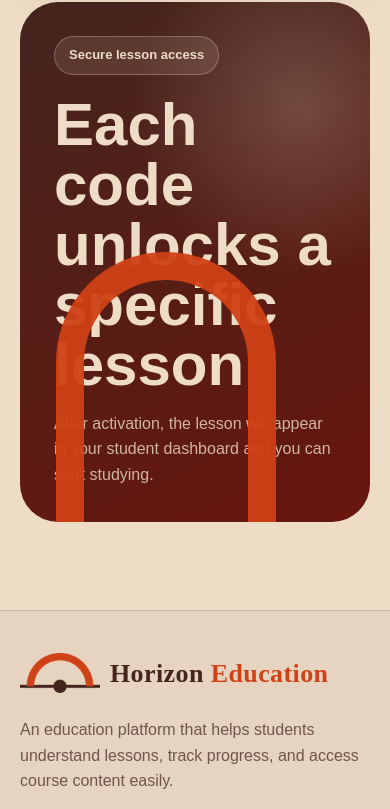
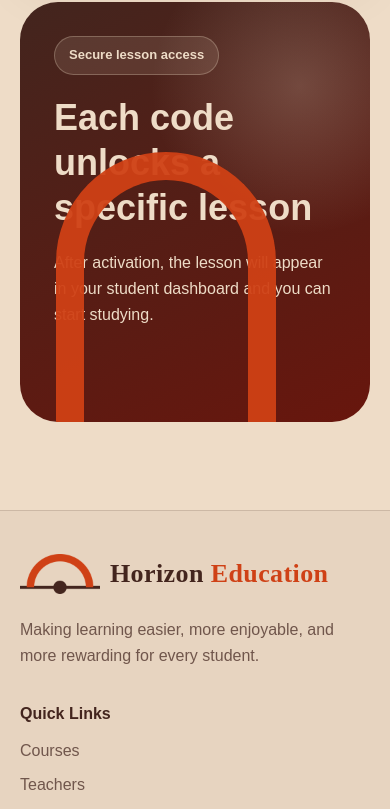
Before and after one commit to modymjd/horizon-education, a Next.js app: page /student/activate in a window 390 px wide. Shown: the part 753-1562 px from the top of the page. Built offline with nearby package versions, Linux system fonts and the light colour scheme; no server answers.

Commit message:
111111111111

```diff
--- a/app/page.tsx
+++ b/app/page.tsx
@@ -32,11 +32,11 @@ export default function Home() {
         <div className="wrap hero-grid">
           <div>
             <span className="eyebrow">HORIZON EDUCATION</span>
-            <h1 className="h1">Learn every subject with clarity and confidence</h1>
+            <h2 className="h2">Learn every subject with clarity and confidence</h2>
             <p className="muted mt-6 max-w-2xl text-lg">
-              Horizon Education brings teachers, subjects, lessons, access codes,
-              assignments, exams, and certificates into one simple experience for
-              students, teachers, and administrators.
+              Horizon Education makes learning feel easier,
+              more engaging, and more enjoyable — helping students
+              learn with confidence and reach their full potential.
             </p>
 
             <div className="mt-8 flex flex-wrap gap-3">
--- a/app/student/activate/page.tsx
+++ b/app/student/activate/page.tsx
@@ -87,14 +87,17 @@ export default function StudentActivatePage() {
           </div>
 
           <div className="course-preview">
-            <span className="lesson-pill">Secure lesson access</span>
-            <h2 className="mt-5 font-[var(--display)] text-6xl font-bold leading-none">
-              Each code unlocks a specific lesson
-            </h2>
-            <p className="mt-4 max-w-sm opacity-80">
-              After activation, the lesson will appear in your student dashboard and you can start studying.
-            </p>
-          </div>
+  <span className="lesson-pill">Secure lesson access</span>
+
+  <h2 className="mt-5 max-w-2xl font-[var(--display)] text-4xl font-bold leading-tight md:text-5xl lg:text-6xl">
+    Each code unlocks a specific lesson
+  </h2>
+
+  <p className="mt-5 max-w-lg text-base leading-relaxed opacity-100 md:text-lg">
+    After activation, the lesson will appear in your student dashboard and you
+    can start studying.
+  </p>
+</div>
         </div>
       </section>
 
--- a/components/site/SiteFooter.tsx
+++ b/components/site/SiteFooter.tsx
@@ -8,7 +8,7 @@ export function SiteFooter() {
         <div>
           <BrandMark />
           <p className="muted mt-4">
-            An education platform that helps students understand lessons, track progress, and access course content easily.
+            Making learning easier, more enjoyable, and more rewarding for every student.
           </p>
         </div>
 
```
Also changed, not shown: 1 other file (tests, documents, lock files or other folders).
